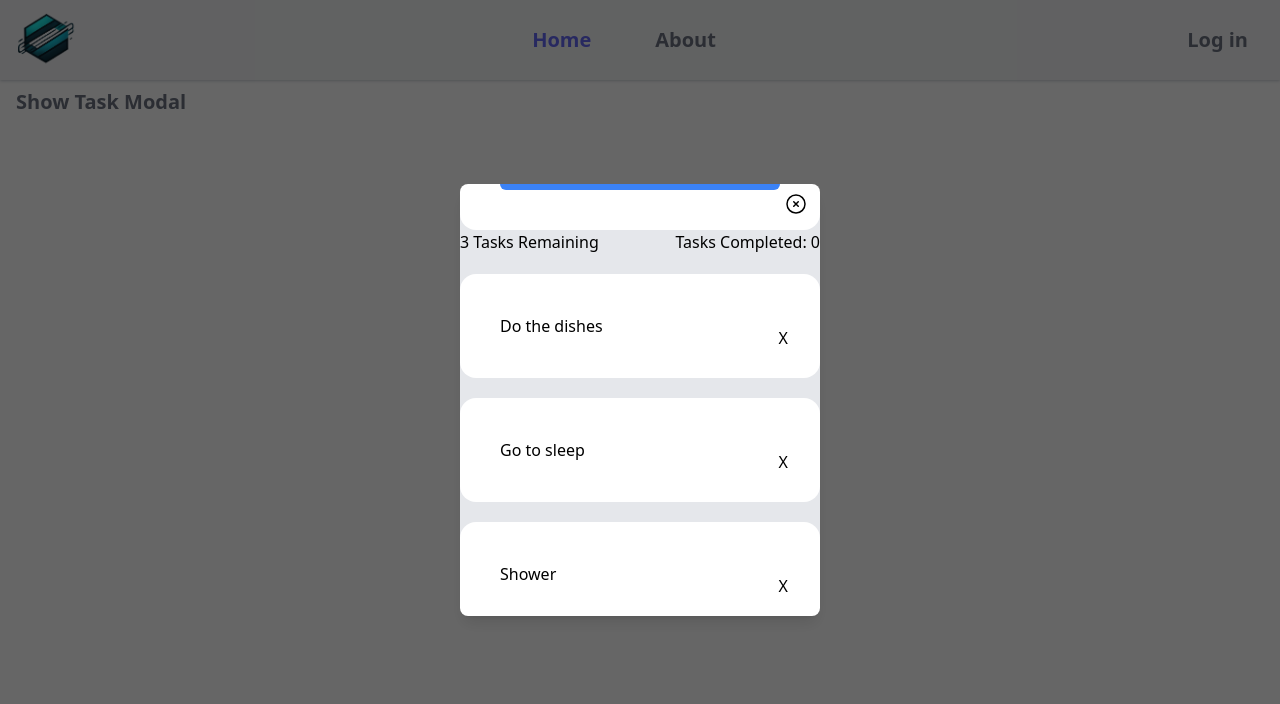
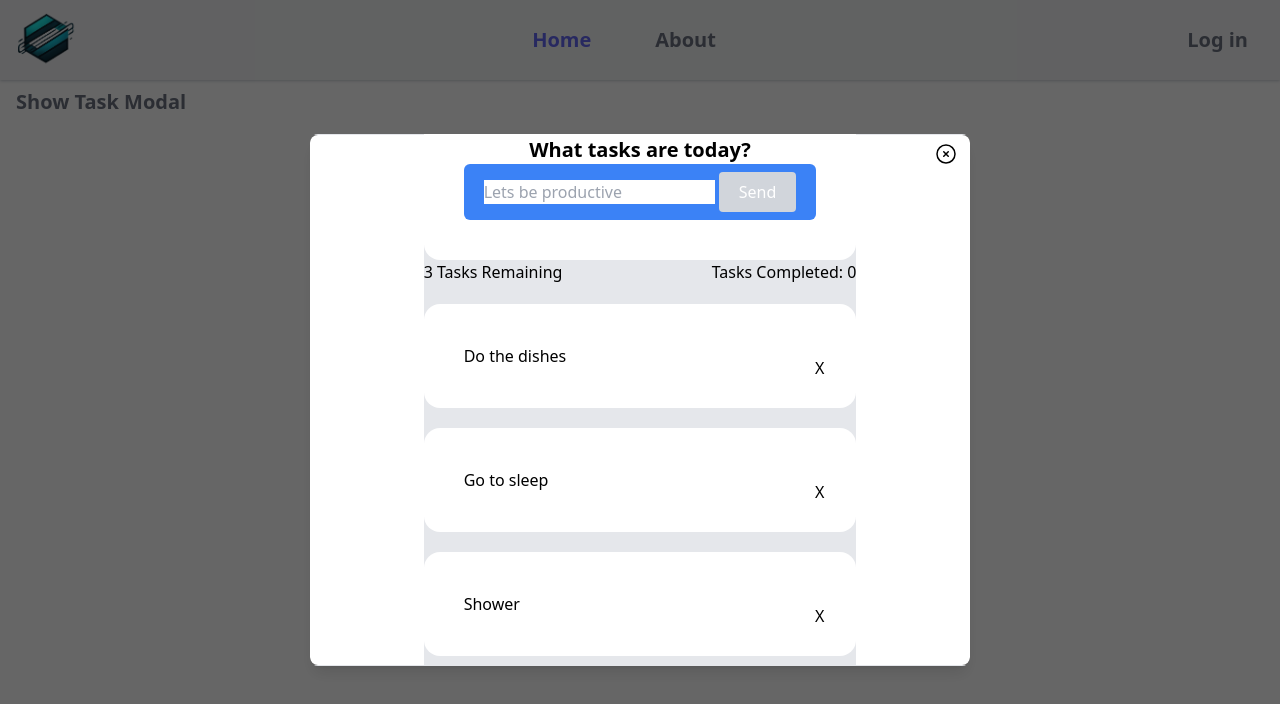
Before and after one commit to DootDoot4567/hack-demo, a SvelteKit app in the folder my-app/: page /home in a window 1280 px wide. Both pictures are taken after a click on the button "Show Task Modal". Shown: the top 704 px of the page. Built offline with nearby package versions, Linux system fonts and the light colour scheme.

Commit message:
styling task modal pop up

```diff
--- a/my-app/src/routes/Nested/TaskModal.svelte
+++ b/my-app/src/routes/Nested/TaskModal.svelte
@@ -9,11 +9,13 @@
 </button>
 
 <Modal modalKey="task">
-    <div class="flex flex-col items-center justify-center w-[360px] h-[430px] bg-white rounded-lg shadow-lg">
+    <div class="flex flex-col items-center justify-center w-[660px] h-[530px] bg-white rounded-lg shadow-lg pb-64">
         <h2 class="text-xl font-semibold pt-4">Task Modal</h2>
         <!-- Task content goes here -->
+        <div class="pt-96">
+            <Task/>
+        </div>
 
-        <Task/>
 
     </div>
 </Modal>
```
